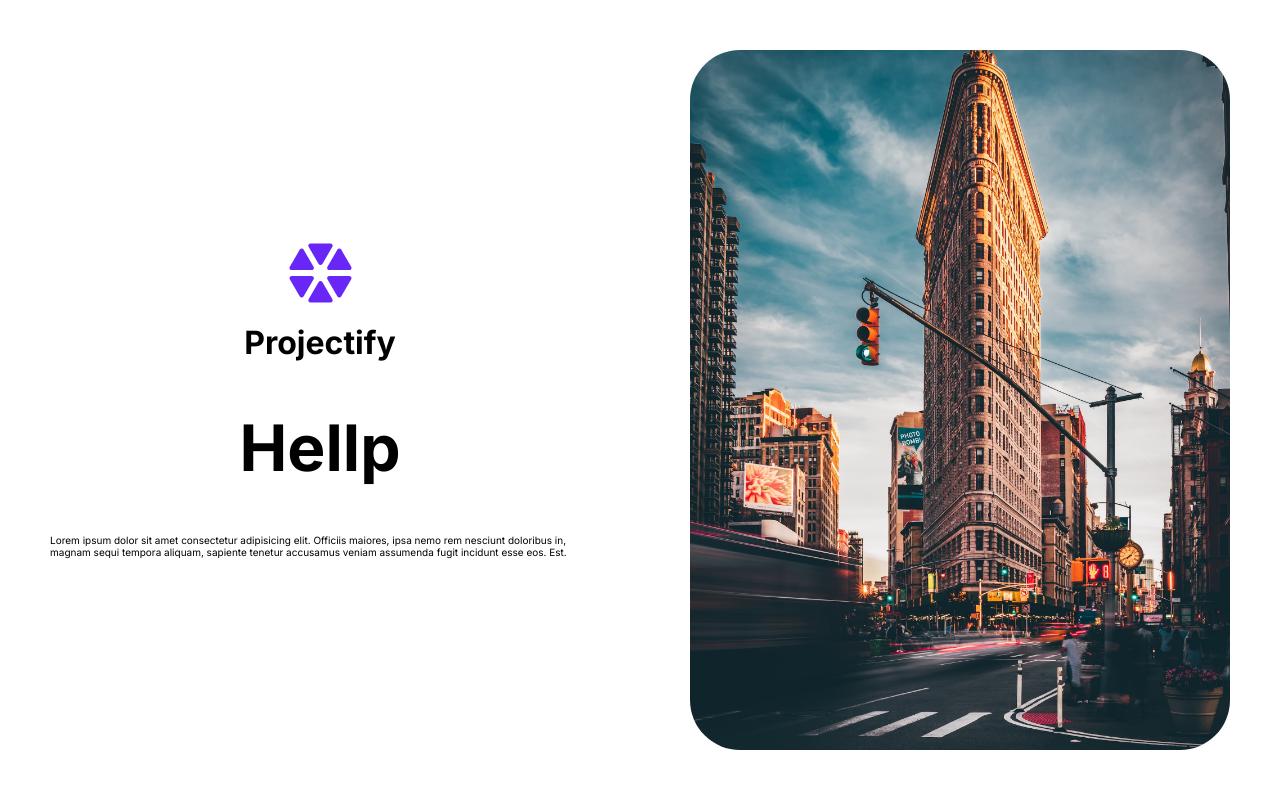
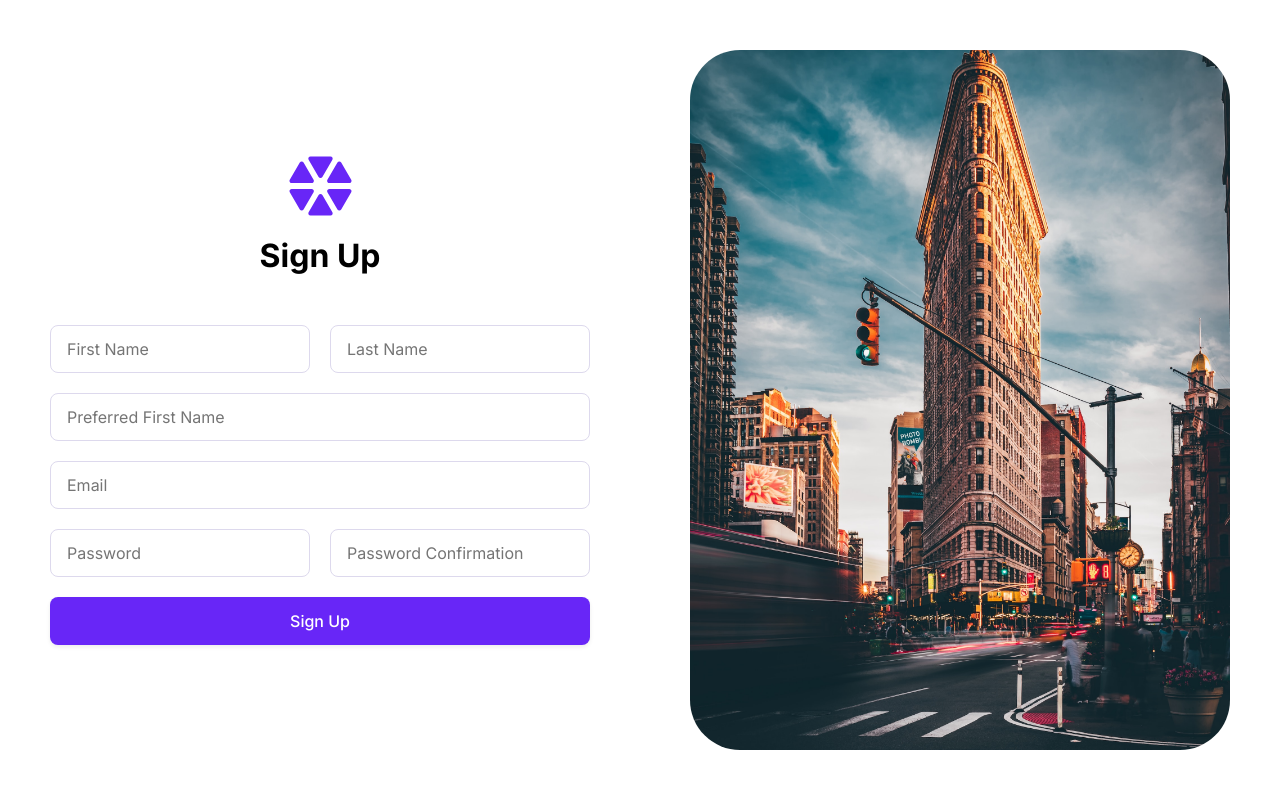
Before and after one commit to aliramazon/projectify-app-ui, a React (Create React App) app: page / in a window 1280 px wide. Shown: the top 788 px of the page. Built offline with nearby package versions, Linux system fonts and the light colour scheme.

Commit message:
Create Signup page for Admin

```diff
--- a/src/pages/admin-auth/Signup.tsx
+++ /dev/null
@@ -1,20 +0,0 @@
-import { Button, Typography } from "../../design-system";
-import { AuthWrapper } from "../components";
-
-import flatIronBuilding from "../../assets/images/flat-iron-building.jpg";
-
-const Signup = () => {
-    return (
-        <AuthWrapper imageUrl={flatIronBuilding}>
-            <Typography variant="h1">Hellp</Typography>
-            <p>
-                Lorem ipsum dolor sit amet consectetur adipisicing elit.
-                Officiis maiores, ipsa nemo rem nesciunt doloribus in, magnam
-                sequi tempora aliquam, sapiente tenetur accusamus veniam
-                assumenda fugit incidunt esse eos. Est.
-            </p>
-        </AuthWrapper>
-    );
-};
-
-export { Signup };
--- /dev/null
+++ b/src/pages/admin-auth/sign-up/Signup.css
@@ -0,0 +1,19 @@
+.sign-up {
+    width: 100%;
+
+    display: grid;
+    grid-template-columns: 1fr 1fr;
+    gap: var(--space-20);
+}
+
+.sign-up__preferred-name {
+    grid-column: 1 / 3;
+}
+
+.sign-up__email {
+    grid-column: 1 / 3;
+}
+
+.sign-up__submit-button {
+    grid-column: 1 / 3;
+}
--- /dev/null
+++ b/src/pages/admin-auth/sign-up/Signup.tsx
@@ -0,0 +1,119 @@
+import { useState } from "react";
+import { Button, Input } from "../../../design-system";
+import { AuthWrapper } from "../../components";
+
+import flatIronBuilding from "../../../assets/images/flat-iron-building.jpg";
+
+import "./Signup.css";
+
+const Signup = () => {
+    const [firstName, setFirstName] = useState<string>("");
+    const [lastName, setLastName] = useState<string>("");
+    const [preferredName, setPreferredName] = useState<string>("");
+    const [email, setEmail] = useState<string>("");
+    const [password, setPassword] = useState<string>("");
+    const [passwordConfirm, setPasswordConfirm] = useState<string>("");
+
+    const handleOnChangeFirstName = (value: string) => {
+        setFirstName(value);
+    };
+
+    const handleOnChangeLastName = (value: string) => {
+        setLastName(value);
+    };
+
+    const handleOnChangeName = (value: string) => {
+        setPreferredName(value);
+    };
+
+    const handleOnChangeEmail = (value: string) => {
+        setEmail(value);
+    };
+
+    const handleOnChangePassword = (value: string) => {
+        setPassword(value);
+    };
+
+    const handleOnChangePasswordConfirm = (value: string) => {
+        setPasswordConfirm(value);
+    };
+
+    const createAccount = (e: React.FormEvent<HTMLFormElement>) => {
+        e.preventDefault();
+        console.log(
+            firstName,
+            lastName,
+            preferredName,
+            password,
+            passwordConfirm,
+            email
+        );
+    };
+
+    return (
+        <AuthWrapper imageUrl={flatIronBuilding} pageTitle="Sign Up">
+            <form className="sign-up" onSubmit={createAccount}>
+                <Input
+                    type="text"
+                    placeholder="First Name"
+                    value={firstName}
+                    onChange={handleOnChangeFirstName}
+                    shape="rounded"
+                    size="lg"
+                />
+                <Input
+                    type="text"
+                    placeholder="Last Name"
+                    value={lastName}
+                    onChange={handleOnChangeLastName}
+                    shape="rounded"
+                    size="lg"
+                />
+                <Input
+                    type="text"
+                    placeholder="Preferred First Name"
+                    value={preferredName}
+                    onChange={handleOnChangeName}
+                    shape="rounded"
+                    size="lg"
+                    className="sign-up__preferred-name"
+                />
+                <Input
+                    type="email"
+                    placeholder="Email"
+                    value={email}
+                    onChange={handleOnChangeEmail}
+                    shape="rounded"
+                    size="lg"
+                    className="sign-up__email"
+                />
+                <Input
+                    type="password"
+                    placeholder="Password"
+                    value={password}
+                    onChange={handleOnChangePassword}
+                    shape="rounded"
+                    size="lg"
+                />
+                <Input
+                    type="password"
+                    placeholder="Password Confirmation"
+                    value={passwordConfirm}
+                    onChange={handleOnChangePasswordConfirm}
+                    shape="rounded"
+                    size="lg"
+                />
+                <Button
+                    color="primary"
+                    size="lg"
+                    shape="rounded"
+                    className="sign-up__submit-button"
+                >
+                    Sign Up
+                </Button>
+            </form>
+        </AuthWrapper>
+    );
+};
+
+export { Signup };
--- a/src/pages/index.ts
+++ b/src/pages/index.ts
@@ -1 +1 @@
-export * from "./admin-auth/Signup";
+export * from "./admin-auth/sign-up/Signup";
```
